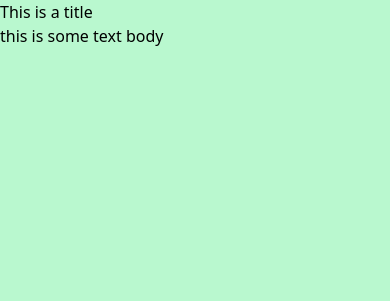
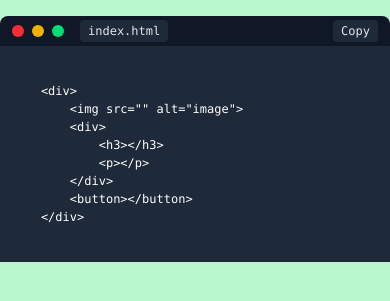
Before and after one commit to NMasters52/PHP_OOP_reusable_compoenents, a PHP site: page / in a window 390 px wide. Shown: the top 301 px of the page. Run offline with PHP 8.4, Linux system fonts and the light colour scheme.

Commit message:
reusable code snippet component made

```diff
--- a/includes/components/card.php
+++ b/includes/components/card.php
@@ -10,11 +10,11 @@ class Card {
 
     public function createCard() {
         // Use instance variables instead of parameters
-        echo "<h1>{$this->title}</h1>
-              <p>{$this->body}</p>";
+        return <<<HTML
+            <h1>$this->title</h1>
+            <p>$this->body</p>
+        HTML;
     }
 }
 
-$monday = new Card('Some Text', 'some body text')
-
 ?>
--- /dev/null
+++ b/includes/components/codeSnippet.php
@@ -0,0 +1,40 @@
+<?php
+
+class CodeSnippet {
+    public $codeBlock;
+    public $fileName;
+
+    public function __construct($codeBlock, $fileName){
+        $this->codeBlock = $codeBlock;
+        $this->fileName = $fileName;
+    }
+
+    public function render() {
+        return <<<HTML
+            <div class="w-full mx-auto my-4 font-mono text-[12px] md:text-[18px] xl:text-[24px]">
+                <!-- 1) Header bar -->
+                <div class="flex items-center justify-between bg-gray-900 text-gray-400 px-3 md:py-3 py-1 md:px-5 rounded-t-lg">
+                    <!-- traffic lights -->
+                    <div class="flex space-x-2 mr-2">
+                        <span class="w-3 h-3 bg-red-500 rounded-full"></span>
+                        <span class="w-3 h-3 bg-yellow-500 rounded-full"></span>
+                        <span class="w-3 h-3 bg-green-400 rounded-full"></span>
+                    </div>
+                    <p class="text-[12px] md:text-[16px] xl:text-[22px] bg-gray-800 hover:bg-gray-700
+                    text-gray-200 px-2 py-0.5 rounded mr-auto ml-[8px] cursor-pointer">$this->fileName</p>
+                    <!-- copy button -->
+                    <button class="text-[12px] md:text-[16px] xl:text-[22px] bg-gray-800 hover:bg-gray-700
+                    text-gray-200 px-2 py-0.5 rounded cursor-pointer">
+                        Copy
+                    </button>
+                </div>
+                <!-- The code that displays to the webpage indents as far as it is indented in your editor. SO, the code that goes to the webpage below is not indented. -->
+                <pre class="bg-gray-800 text-white px-[12px]"><code>
+                $this->codeBlock
+                </code></pre>
+            </div>
+        HTML;
+    }
+}
+
+?>
--- a/index.php
+++ b/index.php
@@ -7,14 +7,25 @@
     <title>Document</title>
 </head>
 <body class="bg-green-200">
-    <?php
-        include './includes/components/card.php';
 
-        //create card
-        $cardOne = new Card('This is a title', 'this is some text body');
+<?php
+    include_once './includes/components/codeSnippet.php';
 
-        //display card
-        $cardOne->createCard();
-    ?>
+    $exampleSnippet = htmlspecialchars('
+    <div>
+        <img src="" alt="image">
+        <div>
+            <h3></h3>
+            <p></p>
+        </div>
+        <button></button>
+    </div>
+    ');
+
+    $newSnippet = new CodeSnippet($exampleSnippet, 'index.html');
+
+    echo $newSnippet->render();
+?>
+
 </body>
 </html>
```
Also changed, not shown: includes/components/newCard.php (added, +32 -0 lines).
